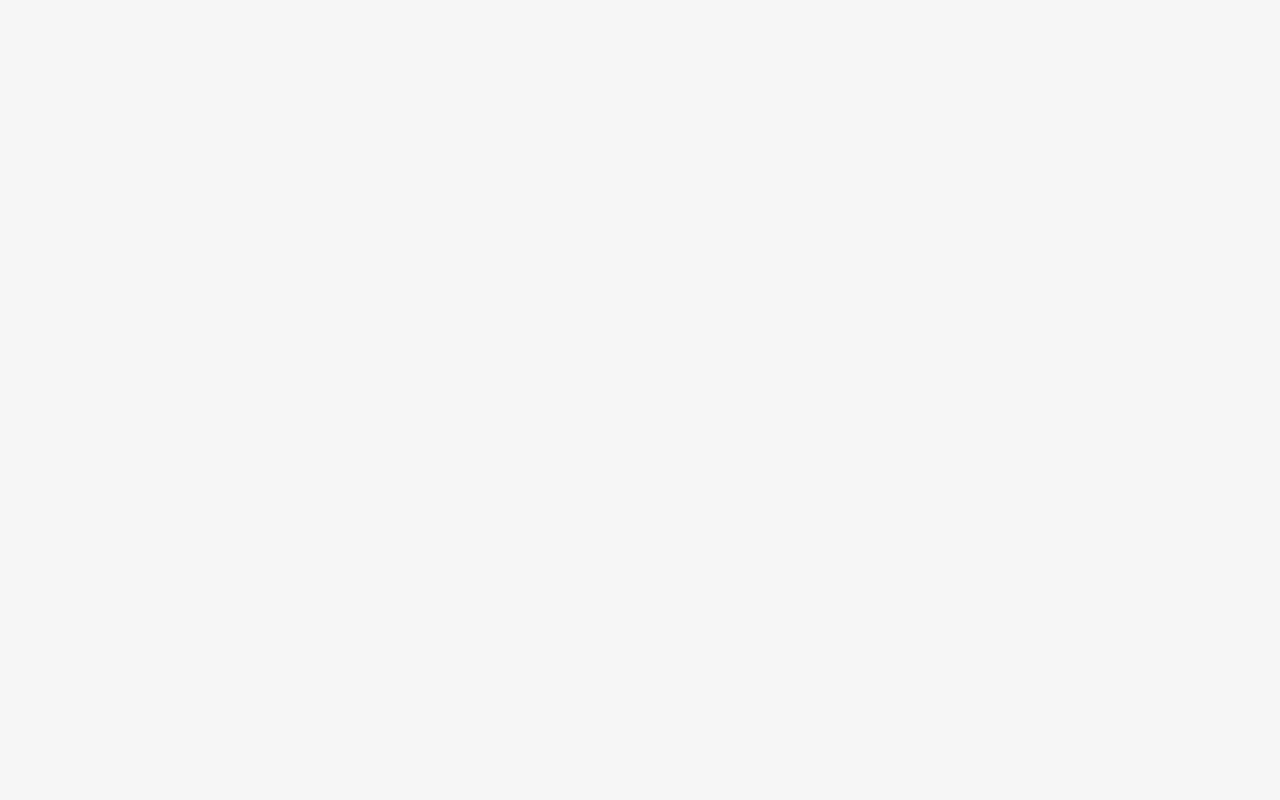
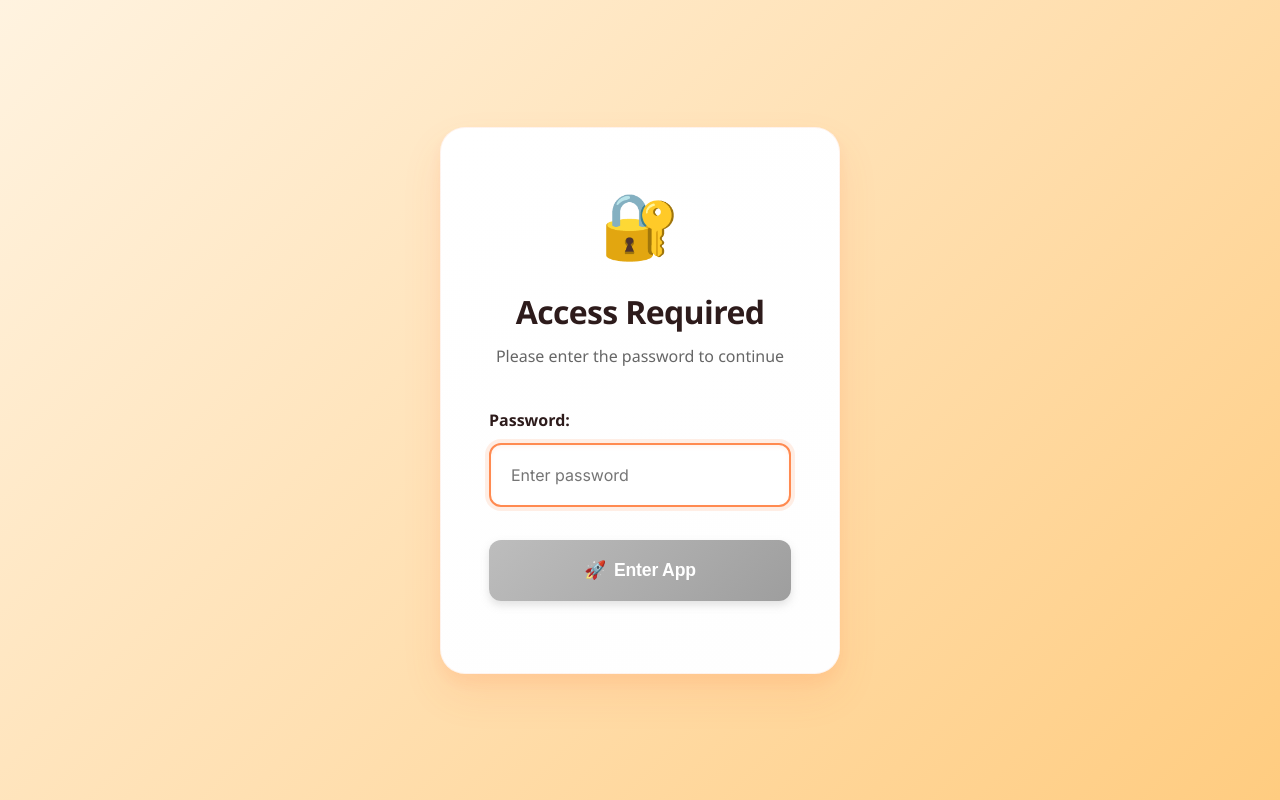
Before and after one commit to mjweaver01/imagen, a Vue app: page /login in a window 1280 px wide. Before the commit this address had no page. Built offline with nearby package versions, Linux system fonts and the light colour scheme.

Commit message:
password protect

```diff
--- a/src/router.ts
+++ b/src/router.ts
@@ -1,11 +1,18 @@
 import { createRouter, createWebHistory } from 'vue-router'
 import Home from './routes/Home.vue'
+import Login from './routes/Login.vue'
 
 const routes = [
+  {
+    path: '/login',
+    name: 'Login',
+    component: Login,
+  },
   {
     path: '/',
     name: 'Home',
     component: Home,
+    meta: { requiresAuth: true },
   },
 ]
 
@@ -14,4 +21,20 @@ const router = createRouter({
   routes,
 })
 
+// Authentication guard
+router.beforeEach((to, from, next) => {
+  const isAuthenticated =
+    localStorage.getItem('imagen_authenticated') === 'true'
+
+  if (to.meta.requiresAuth && !isAuthenticated) {
+    // Redirect to login if route requires auth and user is not authenticated
+    next('/login')
+  } else if (to.name === 'Login' && isAuthenticated) {
+    // Redirect to home if user is already authenticated and trying to access login
+    next('/')
+  } else {
+    next()
+  }
+})
+
 export default router
--- /dev/null
+++ b/src/routes/Login.vue
@@ -0,0 +1,299 @@
+<template>
+  <div class="login-wrapper">
+    <div class="login-container">
+      <div class="login-header">
+        <div class="login-icon">🔐</div>
+        <h1>Access Required</h1>
+        <p>Please enter the password to continue</p>
+      </div>
+
+      <form @submit.prevent="handleLogin" class="login-form">
+        <div class="input-group">
+          <label for="password">Password:</label>
+          <input
+            id="password"
+            type="password"
+            v-model="password"
+            placeholder="Enter password"
+            :disabled="loading"
+            ref="passwordInput"
+          />
+        </div>
+
+        <button
+          type="submit"
+          class="login-btn"
+          :disabled="!password.trim() || loading"
+        >
+          <span v-if="loading" class="loading-spinner-btn"></span>
+          <span class="btn-icon">{{ loading ? '⏳' : '🚀' }}</span>
+          {{ loading ? 'Checking...' : 'Enter App' }}
+        </button>
+      </form>
+
+      <div v-if="error" class="error-message">
+        <div class="error-icon">❌</div>
+        <p>{{ error }}</p>
+      </div>
+    </div>
+  </div>
+</template>
+
+<script setup lang="ts">
+import { ref, onMounted } from 'vue'
+import { useRouter } from 'vue-router'
+
+const router = useRouter()
+const password = ref('')
+const loading = ref(false)
+const error = ref('')
+const passwordInput = ref<HTMLInputElement>()
+
+onMounted(() => {
+  // Check if already authenticated
+  if (localStorage.getItem('imagen_authenticated') === 'true') {
+    router.push('/')
+  }
+  // Focus password input
+  passwordInput.value?.focus()
+})
+
+const handleLogin = async () => {
+  if (!password.value.trim()) return
+
+  loading.value = true
+  error.value = ''
+
+  try {
+    const response = await fetch('/.netlify/functions/auth-login', {
+      method: 'POST',
+      headers: {
+        'Content-Type': 'application/json',
+      },
+      body: JSON.stringify({
+        password: password.value,
+      }),
+    })
+
+    const data = await response.json()
+
+    if (response.ok && data.success) {
+      localStorage.setItem('imagen_authenticated', 'true')
+      router.push('/')
+    } else {
+      error.value = data.error || 'Invalid password. Please try again.'
+      password.value = ''
+    }
+  } catch (err: any) {
+    error.value = 'Connection error. Please try again.'
+    console.error('Login error:', err)
+  } finally {
+    loading.value = false
+  }
+}
+</script>
+
+<style scoped>
+.login-wrapper {
+  background: linear-gradient(135deg, #fff3e0 0%, #ffe0b2 50%, #ffcc80 100%);
+  min-height: 100vh;
+  display: flex;
+  align-items: center;
+  justify-content: center;
+  padding: 2rem;
+}
+
+.login-container {
+  background: linear-gradient(145deg, #ffffff 0%, #fefefe 100%);
+  padding: 3rem;
+  border-radius: 25px;
+  box-shadow:
+    0 20px 40px rgba(255, 107, 53, 0.1),
+    0 8px 16px rgba(255, 107, 53, 0.08);
+  border: 1px solid rgba(255, 138, 80, 0.1);
+  backdrop-filter: blur(10px);
+  width: 100%;
+  max-width: 400px;
+  text-align: center;
+}
+
+.login-header {
+  margin-bottom: 2.5rem;
+}
+
+.login-icon {
+  font-size: 4rem;
+  margin-bottom: 1rem;
+}
+
+.login-header h1 {
+  margin: 0 0 0.5rem 0;
+  color: #2d1b1b;
+  font-size: 2rem;
+  font-weight: 700;
+  letter-spacing: -0.02em;
+}
+
+.login-header p {
+  margin: 0;
+  color: #666;
+  font-size: 1rem;
+  font-weight: 500;
+}
+
+.login-form {
+  margin-bottom: 1.5rem;
+}
+
+.input-group {
+  margin-bottom: 2rem;
+  text-align: left;
+}
+
+.input-group label {
+  display: block;
+  margin-bottom: 0.75rem;
+  font-weight: 600;
+  color: #2d1b1b;
+  font-size: 1rem;
+}
+
+.input-group input {
+  width: 100%;
+  padding: 1.25rem;
+  border: 2px solid #ffcc80;
+  border-radius: 12px;
+  font-family: 'Inter', sans-serif;
+  font-size: 1rem;
+  transition: all 0.3s cubic-bezier(0.4, 0, 0.2, 1);
+  background: linear-gradient(145deg, #fefefe, #fff8f0);
+  color: #2d1b1b;
+  box-shadow: inset 0 2px 4px rgba(255, 138, 80, 0.1);
+}
+
+.input-group input:focus {
+  outline: none;
+  border-color: #ff8a50;
+  background: #ffffff;
+  box-shadow:
+    0 0 0 4px rgba(255, 138, 80, 0.15),
+    inset 0 2px 4px rgba(255, 138, 80, 0.1);
+  transform: translateY(-1px);
+}
+
+.input-group input:disabled {
+  background: linear-gradient(145deg, #f5f5f5, #eeeeee);
+  cursor: not-allowed;
+  opacity: 0.7;
+}
+
+.login-btn {
+  background: linear-gradient(135deg, #ff6b35 0%, #ff8a50 50%, #ffa726 100%);
+  color: white;
+  border: none;
+  padding: 1.25rem 2rem;
+  border-radius: 12px;
+  font-size: 1.1rem;
+  font-weight: 600;
+  cursor: pointer;
+  transition: all 0.3s cubic-bezier(0.4, 0, 0.2, 1);
+  width: 100%;
+  display: flex;
+  align-items: center;
+  justify-content: center;
+  gap: 0.5rem;
+  box-shadow:
+    0 8px 16px rgba(255, 107, 53, 0.4),
+    0 4px 8px rgba(255, 138, 80, 0.3);
+  letter-spacing: -0.01em;
+}
+
+.login-btn:hover:not(:disabled) {
+  transform: translateY(-2px);
+  box-shadow:
+    0 12px 24px rgba(255, 107, 53, 0.5),
+    0 8px 16px rgba(255, 138, 80, 0.4);
+}
+
+.login-btn:disabled {
+  background: linear-gradient(135deg, #bdbdbd, #9e9e9e);
+  cursor: not-allowed;
+  transform: none;
+  box-shadow: 0 4px 8px rgba(158, 158, 158, 0.3);
+}
+
+.loading-spinner-btn {
+  width: 16px;
+  height: 16px;
+  border: 2px solid rgba(255, 255, 255, 0.3);
+  border-top: 2px solid white;
+  border-radius: 50%;
+  animation: spin 1s linear infinite;
+}
+
+.btn-icon {
+  font-size: 1.1rem;
+}
+
+@keyframes spin {
+  0% {
+    transform: rotate(0deg);
+  }
+  100% {
+    transform: rotate(360deg);
+  }
+}
+
+.error-message {
+  background: linear-gradient(135deg, #ffebee 0%, #ffcdd2 100%);
+  border: 2px solid #ef5350;
+  border-radius: 12px;
+  padding: 1.5rem;
+  text-align: center;
+  box-shadow: 0 4px 8px rgba(239, 83, 80, 0.2);
+  animation: shake 0.5s ease-in-out;
+}
+
+@keyframes shake {
+  0%,
+  100% {
+    transform: translateX(0);
+  }
+  25% {
+    transform: translateX(-5px);
+  }
+  75% {
+    transform: translateX(5px);
+  }
+}
+
+.error-icon {
+  font-size: 1.5rem;
+  margin-bottom: 0.5rem;
+}
+
+.error-message p {
+  color: #c62828;
+  margin: 0;
+  font-weight: 500;
+  font-size: 0.95rem;
+}
+
+@media (max-width: 480px) {
+  .login-wrapper {
+    padding: 1rem;
+  }
+
+  .login-container {
+    padding: 2rem;
+  }
+
+  .login-header h1 {
+    font-size: 1.7rem;
+  }
+
+  .login-icon {
+    font-size: 3rem;
+  }
+}
+</style>
```
Also changed, not shown: 1 other file (tests, documents, lock files or other folders).
